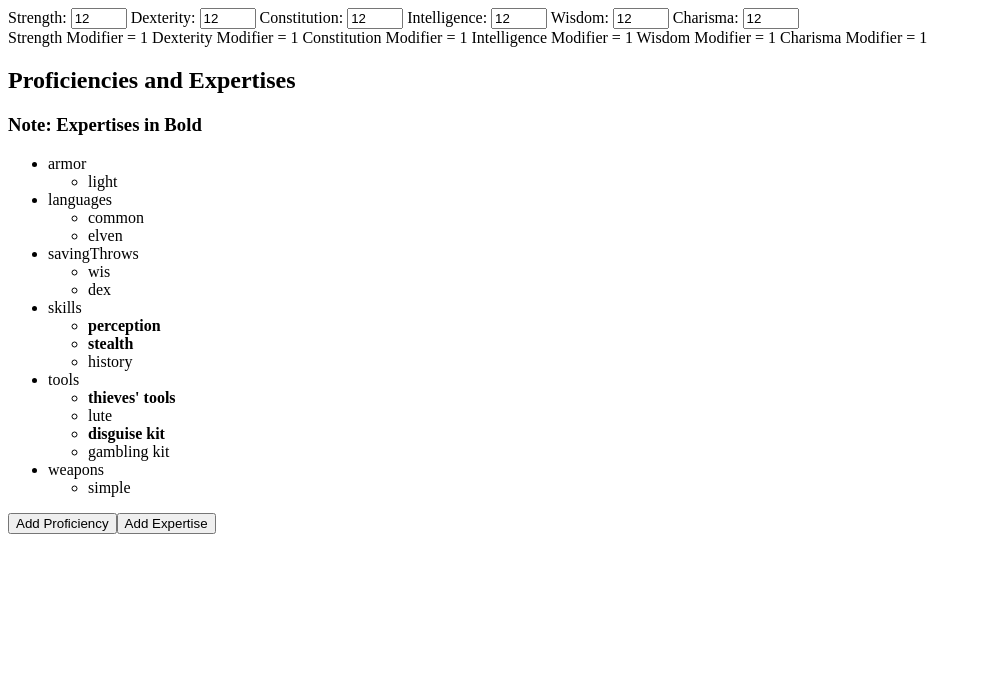
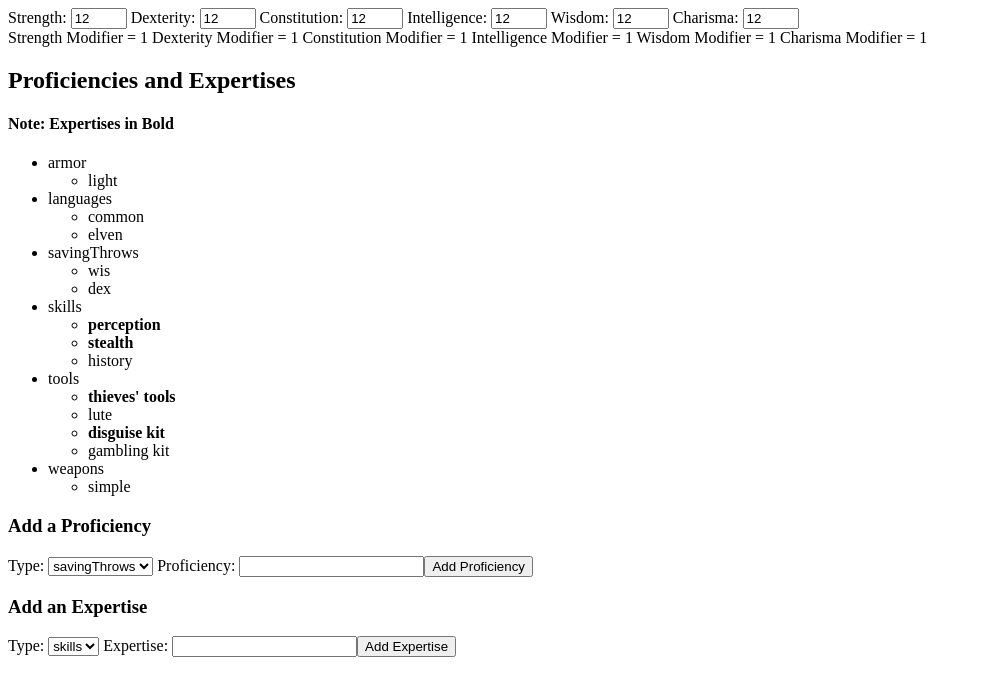
Before and after one commit to cjb3768/TryingAngular, an Angular app in the folder char-sheet-gen/: page / in a window 1280 px wide. Shown: the top 696 px of the page, without its empty margins (0-982 px from the left). Built offline with nearby package versions, Linux system fonts and the light colour scheme.

Commit message:
Added bits to Proficiency Component to test add functions

```diff
--- a/char-sheet-gen/src/app/proficiencies/proficiencies.component.html
+++ b/char-sheet-gen/src/app/proficiencies/proficiencies.component.html
@@ -1,5 +1,5 @@
 <h2>Proficiencies and Expertises</h2>
-<h3>Note: Expertises in Bold</h3>
+<h4>Note: Expertises in Bold</h4>
 
 <ul>
   <li *ngFor="let profType of proficienciesService.proficiencies | keyvalue">
@@ -18,5 +18,32 @@
   </li>
 </ul>
 
-<button>Add Proficiency</button>
-<button>Add Expertise</button>
+<h3>Add a Proficiency</h3>
+<div>
+
+  Type:
+  <select [formControl]="proficiencyType">
+    <option *ngFor="let type of proficienciesService.proficiencies | keyvalue" [value]="type.key">
+      {{type.key}}
+    </option>
+  </select>
+
+  Proficiency:
+  <input type="string" [formControl]="proficiencyName">
+  <button (click)="addProficiency()">Add Proficiency</button>
+</div>
+
+<h3>Add an Expertise</h3>
+<div>
+  Type:
+
+  <select [formControl]="expertiseType">
+    <option *ngFor="let type of proficienciesService.expertises | keyvalue" [value]="type.key">
+      {{type.key}}
+    </option>
+  </select>
+
+  Expertise:
+  <input type="string" [formControl]="expertiseName">
+  <button (click)="addExpertise()">Add Expertise</button>
+</div>
--- a/char-sheet-gen/src/app/proficiencies/proficiencies.component.ts
+++ b/char-sheet-gen/src/app/proficiencies/proficiencies.component.ts
@@ -1,4 +1,5 @@
 import { Component, OnInit } from '@angular/core';
+import { FormControl } from '@angular/forms';
 
 import { ProficienciesService } from '../proficiencies.service';
 import { ProficiencyList, ExpertiseList } from "../proficiency-list";
@@ -10,9 +11,34 @@ import { ProficiencyList, ExpertiseList } from "../proficiency-list";
 })
 export class ProficienciesComponent implements OnInit {
 
+  proficiencyType = new FormControl(Object.keys(this.proficienciesService.proficiencies)[0]);
+  proficiencyName = new FormControl();
+  expertiseType = new FormControl(Object.keys(this.proficienciesService.expertises)[0]);
+  expertiseName = new FormControl();
+
   constructor(private proficienciesService: ProficienciesService) { }
 
   ngOnInit() {
   }
 
+  addProficiency(){
+    //check to make sure user has input a name for the proficiency
+    if (this.proficiencyName.value){
+      //attempt to add new proficiency
+      console.log(this.proficienciesService.addProficiency(this.proficiencyType.value, this.proficiencyName.value));
+    }
+    else{
+      console.log("Error: No proficiency name specified");
+    }
+  }
+
+  addExpertise(){
+    //check to make sure user has input a name for the expertise
+    if (this.expertiseName.value){
+      console.log(this.proficienciesService.addExpertise(this.expertiseType.value, this.expertiseName.value));
+    }
+    else{
+      console.log("Error: No expertise name specified");
+    }
+  }
 }
```
